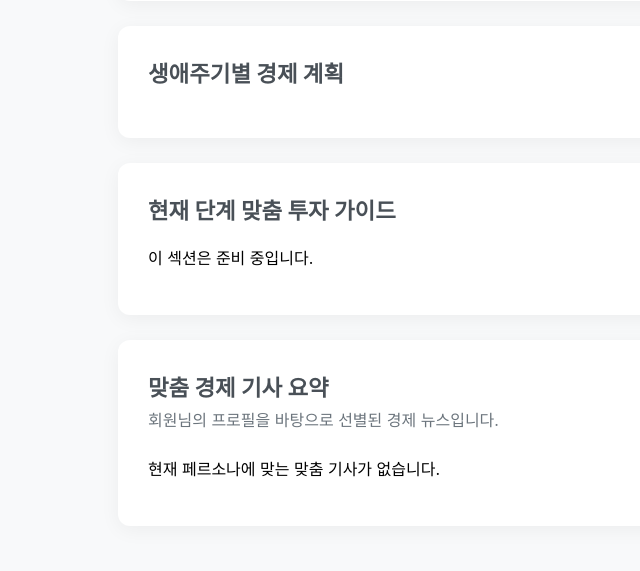
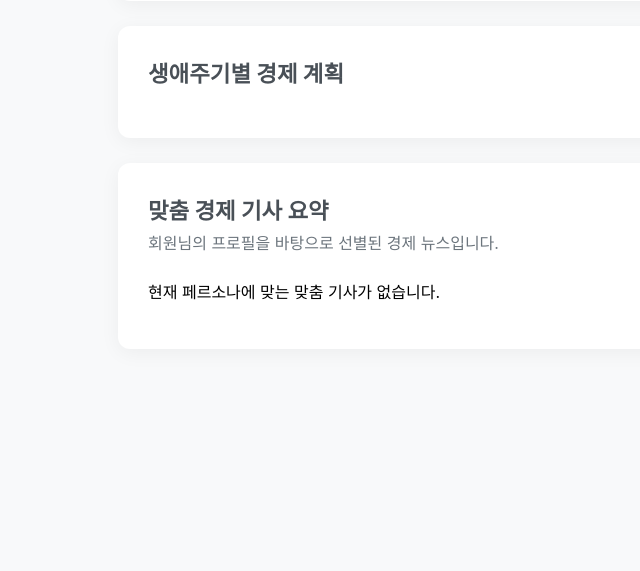
Before and after one commit to LOK-AeGS/KB-AI-Navigator, a FastAPI app: template templates/results.html in a window 1280 px wide. Shown: the part 355-926 px from the top of the page, without its empty margins (22-662 px from the left). After the commit the page ends 655 px from the top, so only its background shows below. Run offline with FastAPI, Linux system fonts and the light colour scheme; the template is opened without the code that fills it, so the values that code supplies are empty.

Commit message:
섹션 삭제

```diff
--- a/templates/results.html
+++ b/templates/results.html
@@ -270,10 +270,7 @@
             </div>
         </div>
 
-        <div class="card">
-            <h3>현재 단계 맞춤 투자 가이드</h3>
-            <p>이 섹션은 준비 중입니다.</p>
-        </div>
+        <!-- 현재 단계 맞춤 투자 가이드 섹션 삭제됨 -->
 
         <div class="card">
             <h3>맞춤 경제 기사 요약</h3>
```
